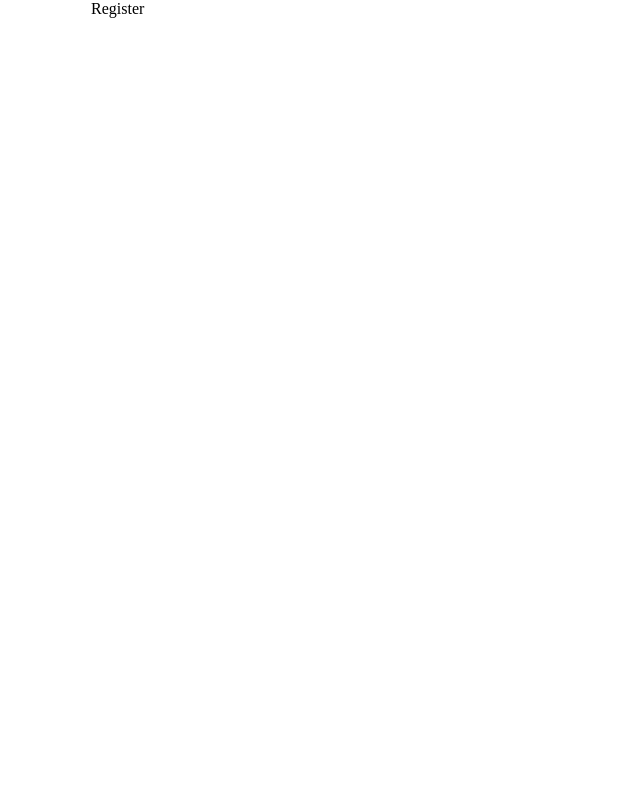
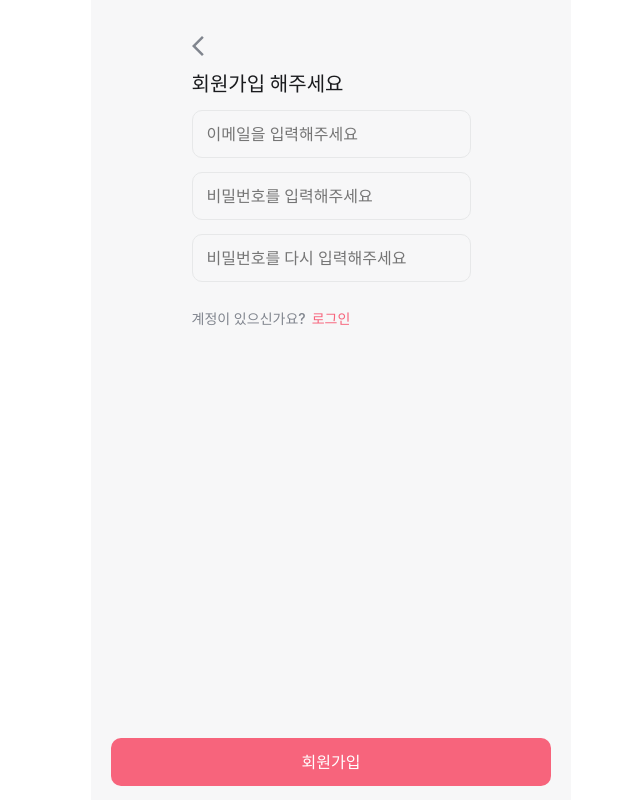
Before and after one commit to MswTester/snapcast-frontend, a React (Vite) app: page /register in a window 1280 px wide. Shown: the whole page, without its empty margins (309-949 px from the left). Built offline with nearby package versions, Linux system fonts and the light colour scheme.

Commit message:
s5ebi06b5ba568

```diff
--- a/src/ui/components/primitives/Icon.tsx
+++ b/src/ui/components/primitives/Icon.tsx
@@ -2,6 +2,7 @@ import type { Size } from "../../types";
 import { parseSize } from "../../utils";
 
 interface IconProps {
+    onClick?: () => void;
     isDarkTheme: boolean;
     lightSrc: string;
     darkSrc: string;
@@ -9,6 +10,7 @@ interface IconProps {
 }
 
 const Icon = ({
+    onClick,
     isDarkTheme,
     lightSrc,
     darkSrc,
@@ -20,6 +22,7 @@ const Icon = ({
             alt="icon"
             width={parseSize(size)}
             height={parseSize(size)}
+            onClick={onClick}
         />
     );
 };
--- a/src/ui/pages/Login.tsx
+++ b/src/ui/pages/Login.tsx
@@ -1,6 +1,32 @@
+import { useTheme } from "@emotion/react";
+import type { Theme } from "../themes/types";
+import { VStack } from "../components/primitives/layout/VStack";
+import { Button } from "../components/primitives/Button";
+import Text from "../components/primitives/Text";
+import Icon from "../components/primitives/Icon";
+import { Input } from "../components/primitives/Input";
+import { HStack } from "../components/primitives/layout/HStack";
+import { useNavigate } from "react-router-dom";
+
 const Login = () => {
+    const navigate = useNavigate();
+    const theme = useTheme() as Theme;
     return (
-        <div>Login</div>
+        <VStack theme={theme} w="100%" h="100%" bgColor="background" justify="space-between" items="center" pv="lg" ph="xl">
+            <VStack theme={theme} gap="lg" pv="xl" ph="lg" items="start">
+                <Icon isDarkTheme={theme.type === 'dark'} lightSrc="ic_back_light" darkSrc="ic_back_dark" size="24px" onClick={() => navigate('/')} />
+                <Text theme={theme} variant="headlineSmall" color="onBackground">로그인 해주세요</Text>
+                <Input theme={theme} w="100%" h="48px" placeholder="이메일을 입력해주세요" />
+                <Input theme={theme} w="100%" h="48px" placeholder="비밀번호를 입력해주세요" />
+                <HStack theme={theme} pv="lg" gap="sm">
+                    <Text theme={theme} variant="bodyMedium" color="onSurfaceVariant">계정이 없으신가요?</Text>
+                    <Text theme={theme} variant="bodyMedium" color="primary" onClick={() => navigate('/register')}>회원가입</Text>
+                </HStack>
+            </VStack>
+            <Button theme={theme} w="100%" radius="md" pv="lg" variant="primary">
+                <Text theme={theme} variant="titleMedium" color="onPrimary">로그인</Text>
+            </Button>
+        </VStack>
     );
 }
 
--- a/src/ui/pages/Register.tsx
+++ b/src/ui/pages/Register.tsx
@@ -1,6 +1,33 @@
+import { useTheme } from "@emotion/react";
+import type { Theme } from "../themes/types";
+import { VStack } from "../components/primitives/layout/VStack";
+import { Button } from "../components/primitives/Button";
+import Text from "../components/primitives/Text";
+import Icon from "../components/primitives/Icon";
+import { Input } from "../components/primitives/Input";
+import { HStack } from "../components/primitives/layout/HStack";
+import { useNavigate } from "react-router-dom";
+
 const Register = () => {
+    const navigate = useNavigate();
+    const theme = useTheme() as Theme;
     return (
-        <div>Register</div>
+        <VStack theme={theme} w="100%" h="100%" bgColor="background" justify="space-between" items="center" pv="lg" ph="xl">
+            <VStack theme={theme} gap="lg" pv="xl" ph="lg" items="start">
+                <Icon isDarkTheme={theme.type === 'dark'} lightSrc="ic_back_light" darkSrc="ic_back_dark" size="24px" onClick={() => navigate('/')} />
+                <Text theme={theme} variant="headlineSmall" color="onBackground">회원가입 해주세요</Text>
+                <Input theme={theme} w="100%" h="48px" placeholder="이메일을 입력해주세요" />
+                <Input theme={theme} w="100%" h="48px" placeholder="비밀번호를 입력해주세요" />
+                <Input theme={theme} w="100%" h="48px" placeholder="비밀번호를 다시 입력해주세요" />
+                <HStack theme={theme} pv="lg" gap="sm">
+                    <Text theme={theme} variant="bodyMedium" color="onSurfaceVariant">계정이 있으신가요?</Text>
+                    <Text theme={theme} variant="bodyMedium" color="primary" onClick={() => navigate('/login')}>로그인</Text>
+                </HStack>
+            </VStack>
+            <Button theme={theme} w="100%" radius="md" pv="lg" variant="primary">
+                <Text theme={theme} variant="titleMedium" color="onPrimary">회원가입</Text>
+            </Button>
+        </VStack>
     );
 }
 
```
